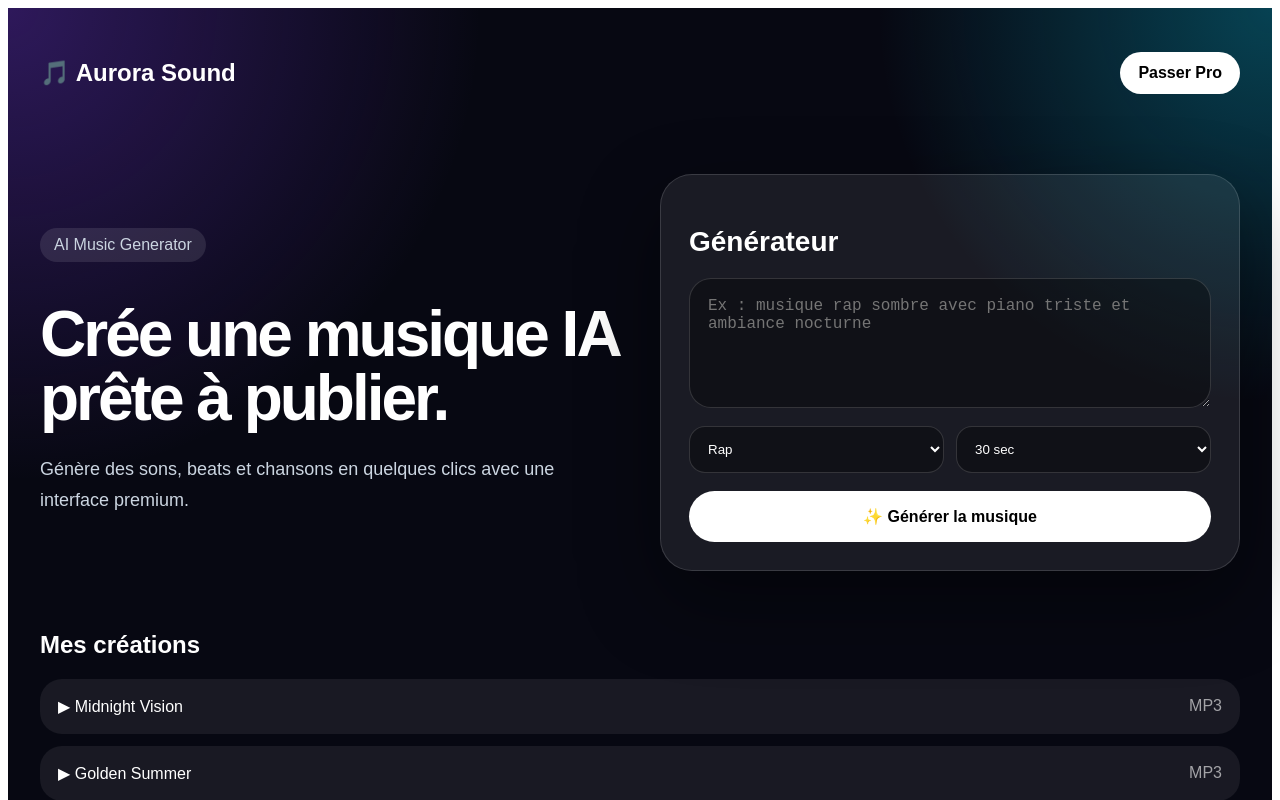
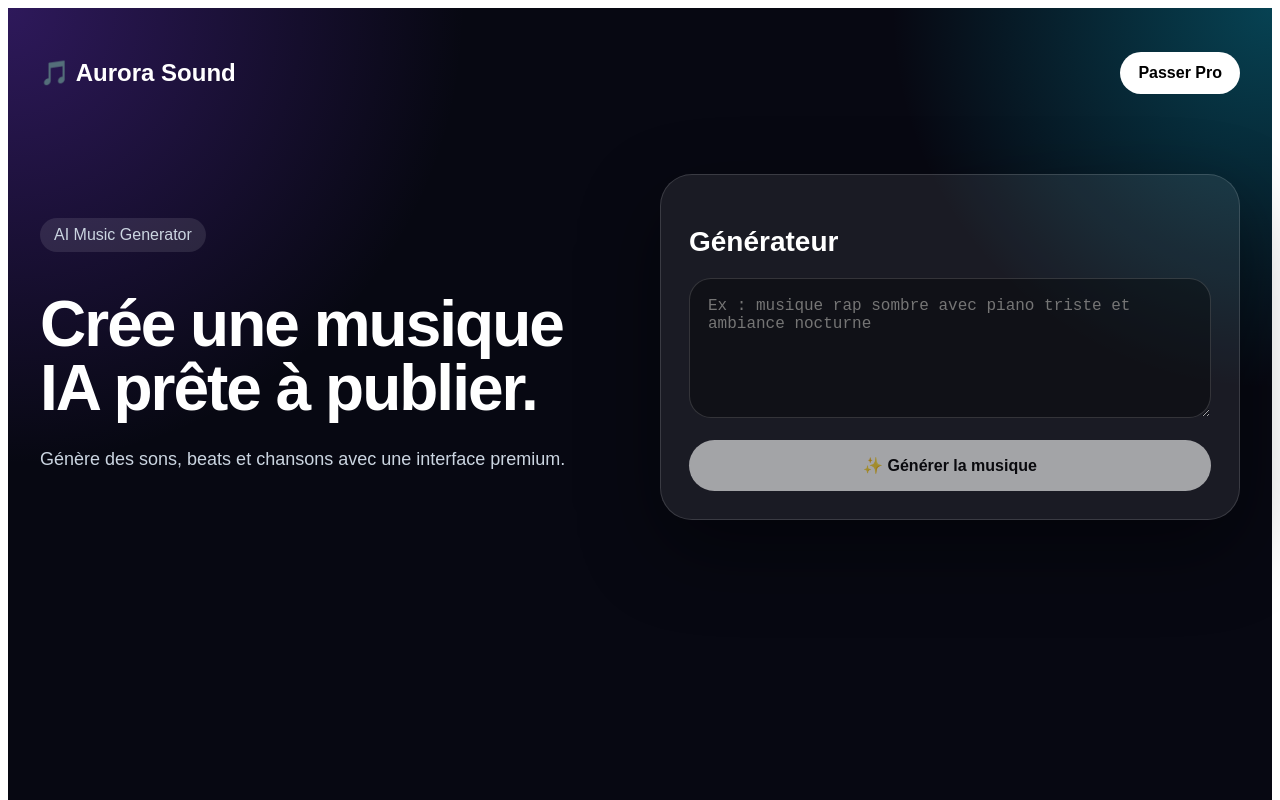
Before and after one commit to samighazouani1234-lab/aurora-sound, a Next.js app: page / in a window 1280 px wide. Shown: the top 800 px of the page. Built offline with nearby package versions, Linux system fonts and the light colour scheme.

Commit message:
Update page.tsx

```diff
--- a/app/page.tsx
+++ b/app/page.tsx
@@ -4,30 +4,31 @@ import { useState } from "react";
 
 export default function Home() {
   const [prompt, setPrompt] = useState("");
-  const [generated, setGenerated] = useState(false);
   const [audioUrl, setAudioUrl] = useState("");
   const [loading, setLoading] = useState(false);
+  const [error, setError] = useState("");
 
   const generateMusic = async () => {
     setLoading(true);
-    setGenerated(false);
+    setError("");
+    setAudioUrl("");
 
     try {
       const res = await fetch("/api/generate", {
         method: "POST",
+        headers: { "Content-Type": "application/json" },
         body: JSON.stringify({ prompt }),
       });
 
       const data = await res.json();
-      console.log(data);
 
-      // ⚠️ temporaire (on fera mieux après)
-      if (data.urls?.get) {
-        setAudioUrl(data.urls.get);
-        setGenerated(true);
+      if (!res.ok) {
+        throw new Error(data.error || "Erreur de génération");
       }
-    } catch (err) {
-      console.error(err);
+
+      setAudioUrl(data.audio);
+    } catch (err: any) {
+      setError(err.message || "Erreur inconnue");
     }
 
     setLoading(false);
@@ -35,93 +36,57 @@ export default function Home() {
 
   return (
     <main style={styles.page}>
-      {/* HEADER */}
       <header style={styles.header}>
         <div style={styles.logo}>🎵 Aurora Sound</div>
         <a style={styles.proButton}>Passer Pro</a>
       </header>
 
-      {/* HERO */}
       <section style={styles.hero}>
         <div>
           <p style={styles.badge}>AI Music Generator</p>
-          <h1 style={styles.title}>
-            Crée une musique IA prête à publier.
-          </h1>
+          <h1 style={styles.title}>Crée une musique IA prête à publier.</h1>
           <p style={styles.subtitle}>
-            Génère des sons, beats et chansons en quelques clics avec une interface premium.
+            Génère des sons, beats et chansons avec une interface premium.
           </p>
         </div>
 
-        {/* CARD */}
         <div style={styles.card}>
           <h2 style={styles.cardTitle}>Générateur</h2>
 
           <textarea
             placeholder="Ex : musique rap sombre avec piano triste et ambiance nocturne"
-            style={styles.textarea}
             value={prompt}
             onChange={(e) => setPrompt(e.target.value)}
+            style={styles.textarea}
           />
 
-          <div style={styles.grid}>
-            <select style={styles.input}>
-              <option>Rap</option>
-              <option>Pop</option>
-              <option>Afrobeat</option>
-              <option>Lo-fi</option>
-              <option>House</option>
-            </select>
-
-            <select style={styles.input}>
-              <option>30 sec</option>
-              <option>1 min</option>
-              <option>2 min</option>
-            </select>
-          </div>
-
-          <button style={styles.generate} onClick={generateMusic}>
-            {loading ? "⏳ Génération..." : "✨ Générer la musique"}
+          <button
+            onClick={generateMusic}
+            disabled={loading || !prompt.trim()}
+            style={{
+              ...styles.generate,
+              opacity: loading || !prompt.trim() ? 0.6 : 1,
+            }}
+          >
+            {loading ? "⏳ Génération en cours..." : "✨ Générer la musique"}
           </button>
 
-          {/* RESULT */}
-          {generated && audioUrl && (
+          {error && <p style={styles.error}>❌ {error}</p>}
+
+          {audioUrl && (
             <div style={styles.result}>
               <h3>🎧 Résultat généré</h3>
 
-              <div style={styles.player}>
-                ▶ Lecture audio
-              </div>
-
-              <audio controls style={{ width: "100%" }}>
+              <audio controls style={{ width: "100%", marginTop: 12 }}>
                 <source src={audioUrl} />
               </audio>
 
-              <div style={styles.actions}>
-                <button style={styles.actionButton}>
-                  Télécharger
-                </button>
-                <button style={styles.actionButtonDark}>
-                  Regénérer
-                </button>
-              </div>
+              <a href={audioUrl} download style={styles.download}>
+                ⬇️ Télécharger MP3
+              </a>
             </div>
           )}
         </div>
-      </section>
-
-      {/* LIBRARY */}
-      <section style={styles.library}>
-        <h2>Mes créations</h2>
-
-        {["Midnight Vision", "Golden Summer", "Velvet Dreams"].map(
-          (t) => (
-            <div key={t} style={styles.track}>
-              <span>▶ {t}</span>
-              <span style={{ opacity: 0.6 }}>MP3</span>
-            </div>
-          )
-        )}
       </section>
     </main>
   );
@@ -143,20 +108,25 @@ const styles: Record<string, React.CSSProperties> = {
     justifyContent: "space-between",
     alignItems: "center",
     padding: "20px 0",
+    gap: 16,
   },
-  logo: { fontSize: 24, fontWeight: 900 },
+  logo: {
+    fontSize: 24,
+    fontWeight: 900,
+  },
   proButton: {
     background: "white",
     color: "black",
     padding: "12px 18px",
     borderRadius: 999,
     fontWeight: 800,
+    textDecoration: "none",
   },
   hero: {
     maxWidth: 1200,
     margin: "60px auto",
     display: "grid",
-    gridTemplateColumns: "1fr 1fr",
+    gridTemplateColumns: "repeat(auto-fit, minmax(300px, 1fr))",
     gap: 40,
     alignItems: "center",
   },
@@ -168,10 +138,10 @@ const styles: Record<string, React.CSSProperties> = {
     color: "#cbd5e1",
   },
   title: {
-    fontSize: 64,
+    fontSize: "clamp(38px, 8vw, 64px)",
     lineHeight: 1,
     margin: "24px 0",
-    letterSpacing: -3,
+    letterSpacing: -2,
   },
   subtitle: {
     fontSize: 18,
@@ -185,10 +155,13 @@ const styles: Record<string, React.CSSProperties> = {
     padding: 28,
     boxShadow: "0 30px 80px rgba(0,0,0,0.45)",
   },
-  cardTitle: { fontSize: 28, marginBottom: 20 },
+  cardTitle: {
+    fontSize: 28,
+    marginBottom: 20,
+  },
   textarea: {
     width: "100%",
-    minHeight: 130,
+    minHeight: 140,
     borderRadius: 22,
     border: "1px solid rgba(255,255,255,0.15)",
     background: "rgba(0,0,0,0.35)",
@@ -196,19 +169,6 @@ const styles: Record<string, React.CSSProperties> = {
     padding: 18,
     fontSize: 16,
     boxSizing: "border-box",
-  },
-  grid: {
-    display: "grid",
-    gridTemplateColumns: "1fr 1fr",
-    gap: 12,
-    marginTop: 14,
-  },
-  input: {
-    padding: 14,
-    borderRadius: 16,
-    background: "rgba(0,0,0,0.35)",
-    color: "white",
-    border: "1px solid rgba(255,255,255,0.15)",
   },
   generate: {
     marginTop: 18,
@@ -222,49 +182,26 @@ const styles: Record<string, React.CSSProperties> = {
     fontSize: 16,
     cursor: "pointer",
   },
+  error: {
+    marginTop: 16,
+    color: "#fca5a5",
+    fontWeight: 700,
+  },
   result: {
-    marginTop: 20,
+    marginTop: 24,
     background: "rgba(0,0,0,0.35)",
     padding: 18,
     borderRadius: 24,
   },
-  player: {
-    height: 90,
-    borderRadius: 18,
-    background: "linear-gradient(90deg,#111827,#312e81,#111827)",
-    display: "flex",
-    alignItems: "center",
-    justifyContent: "center",
-    marginBottom: 14,
-    fontWeight: 800,
-  },
-  actions: { display: "flex", gap: 10, marginTop: 14 },
-  actionButton: {
-    flex: 1,
-    padding: 12,
+  download: {
+    display: "block",
+    marginTop: 16,
+    textAlign: "center",
+    background: "white",
+    color: "black",
+    padding: 14,
     borderRadius: 999,
-    border: 0,
-    fontWeight: 800,
-  },
-  actionButtonDark: {
-    flex: 1,
-    padding: 12,
-    borderRadius: 999,
-    border: "1px solid rgba(255,255,255,0.2)",
-    background: "transparent",
-    color: "white",
-    fontWeight: 800,
-  },
-  library: {
-    maxWidth: 1200,
-    margin: "0 auto 60px",
-  },
-  track: {
-    marginTop: 12,
-    padding: 18,
-    borderRadius: 22,
-    background: "rgba(255,255,255,0.07)",
-    display: "flex",
-    justifyContent: "space-between",
+    fontWeight: 900,
+    textDecoration: "none",
   },
 };
```
